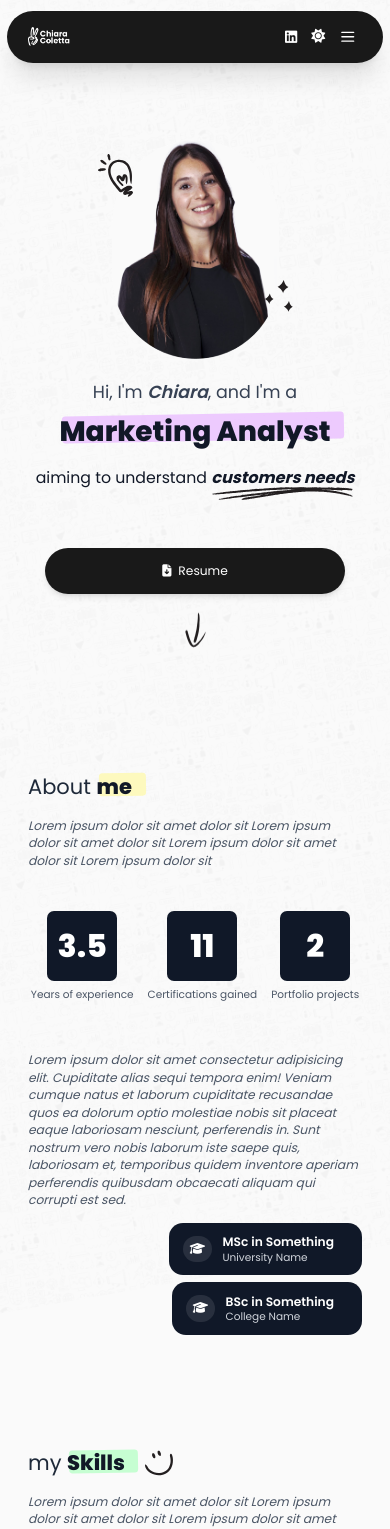
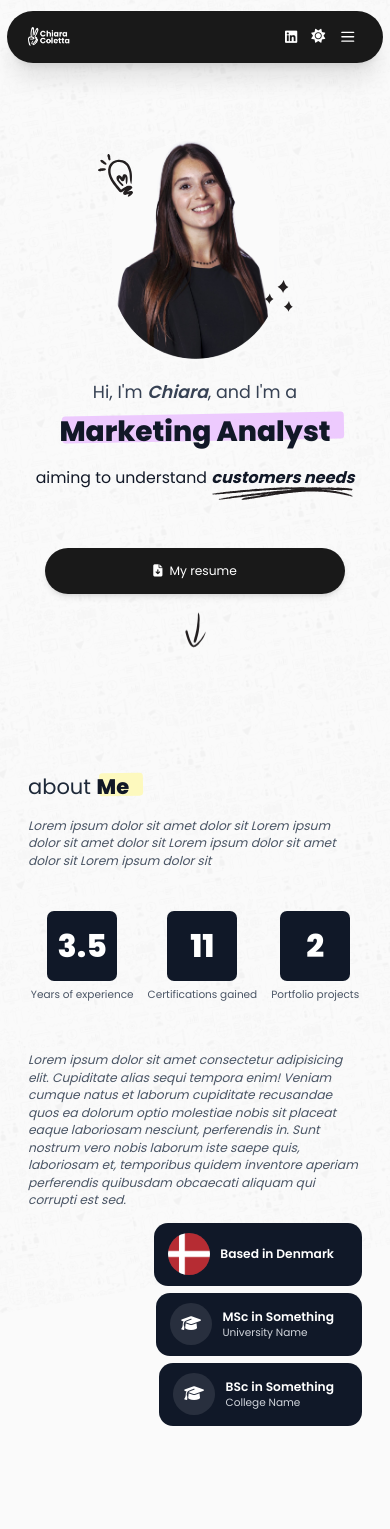
Before and after one commit to Manulapo/ma-portfolio-notion, a Vue app: page / in a window 390 px wide. Shown: the top 1529 px of the page. Built offline with nearby package versions, Linux system fonts and the light colour scheme.

Commit message:
bdge and teheme ifx

```diff
--- a/src/components/Hero.vue
+++ b/src/components/Hero.vue
@@ -24,7 +24,7 @@
                             class="inline-flex items-center gap-2 sm:gap-3 bg-black/90 backdrop-blur-sm text-white px-4 sm:px-8 md:px-16 md:py-4 text-sm sm:text-base rounded-full shadow-md transition ease-in-out w-[90%] py-4 sm:py-2 sm:w-auto justify-center">
                             <i class="fa-solid fa-file-download" aria-hidden="true"></i>
                             <span class="hidden sm:inline">My Resume</span>
-                            <span class="sm:hidden">Resume</span>
+                            <span class="sm:hidden">My resume</span>
                         </a>
                         <a class="hidden sm:inline-flex items-center justify-center h-10 w-10 sm:h-12 sm:w-12 text-black rounded-md cursor-pointer"
                             aria-label="linkedin" :href="links.linkedin" target="_blank" rel="noopener">
--- a/src/components/InfoBadge.vue
+++ b/src/components/InfoBadge.vue
@@ -1,9 +1,17 @@
 <template>
     <div class="bg-gray-900 text-white rounded-2xl p-3 pl-4 sm:p-4 flex items-center gap-3 sm:gap-4 w-fit px-8">
-        <div
-            class="bg-white/10 rounded-full p-2 sm:p-3 flex items-center justify-center text-sm sm:text-base md:text-lg">
-            <i :class="icon" aria-hidden="true"></i>
+        <div class="relative flex-none">
+            <div
+                class="w-12 h-12 sm:w-14 sm:h-14 md:w-16 md:h-16 bg-white/10 rounded-full overflow-hidden flex items-center justify-center">
+                <template v-if="image">
+                    <img :src="image" :alt="title" class="w-full h-full object-cover" />
+                </template>
+                <template v-else>
+                    <i :class="icon" aria-hidden="true" class="text-lg sm:text-xl md:text-2xl"></i>
+                </template>
+            </div>
         </div>
+
         <div>
             <div class="font-semibold text-sm sm:text-base">{{ title }}</div>
             <div class="text-xs sm:text-sm text-gray-300">{{ subtitle }}</div>
@@ -15,6 +23,7 @@
 const props = defineProps({
     title: { type: String, required: true },
     subtitle: { type: String, default: '' },
-    icon: { type: String, default: '' }
+    icon: { type: String, default: '' },
+    image: { type: String, default: '' }
 })
 </script>
--- a/src/composables/useTheme.ts
+++ b/src/composables/useTheme.ts
@@ -35,11 +35,9 @@ export function useTheme() {
                 applyClass(false)
                 return
             }
-            // fallback to system preference
-            if (window.matchMedia && window.matchMedia('(prefers-color-scheme: dark)').matches) {
-                isDark.value = true
-                applyClass(true)
-            }
+            // default to light theme when no saved preference
+            isDark.value = false
+            applyClass(false)
         } catch (e) {
             // ignore
         }
--- a/src/constants/links.ts
+++ b/src/constants/links.ts
@@ -1,19 +1,19 @@
 import linkedinIcon from "/icons/linkedin.png";
 import denmarkFlag from "/icons/DK.png";
 
-const resumePDF = `${window.location.origin}/files/PDF/resumee/Chiara_Coletta_resumee.pdf`;
-const dataAnalyticsPDF = `${window.location.origin}/files/PDF/certifications/Coursera Data Analytics certification.pdf`;
-const pythonCertificationPDF = `${window.location.origin}/files/PDF/certifications/Coursera_PythonCertification.pdf`;
-const dataAnalysisSprSQLPDF = `${window.location.origin}/files/PDF/certifications/Data Analysis with Spreadsheets and SQL_certificate.pdf`;
-const dataAnalyticsMethodMrktPDF = `${window.location.origin}/files/PDF/certifications/Data Analytics Methods for Marketing.pdf`;
-const dataAnalyticsFoundationsPDF = `${window.location.origin}/files/PDF/certifications/Marketing Analytics Foundation.pdf`;
-const marketingAnalyticsPDF = `${window.location.origin}/files/PDF/certifications/Marketing Analytics with Meta Certification.pdf`;
-const marketingSciencePDF = `${window.location.origin}/files/PDF/certifications/Meta Marketing Science Certification Exam.pdf`;
-const statisticFoundationsPDF = `${window.location.origin}/files/PDF/certifications/Statistics Foundations.pdf`;
-const pythonDataAnalyticsMavenPDF = `${window.location.origin}/files/PDF/certifications/pythonDataAnalyticsMavenPDF.pdf`;
-const PythonPandasCertificationMavenPDF = `${window.location.origin}/files/PDF/certifications/PythonPandasCertification.pdf`
-const hubSpotSocialMediaReady = `${window.location.origin}/files/PDF/certifications/HubSpot_SocialMediaCertified.jpg`;
-const avatar = `${window.location.origin}/images/other/me.png`;
+const resumePDF = `/files/PDF/resumee/Chiara_Coletta_resumee.pdf`;
+const dataAnalyticsPDF = `/files/PDF/certifications/Coursera Data Analytics certification.pdf`;
+const pythonCertificationPDF = `/files/PDF/certifications/Coursera_PythonCertification.pdf`;
+const dataAnalysisSprSQLPDF = `/files/PDF/certifications/Data Analysis with Spreadsheets and SQL_certificate.pdf`;
+const dataAnalyticsMethodMrktPDF = `/files/PDF/certifications/Data Analytics Methods for Marketing.pdf`;
+const dataAnalyticsFoundationsPDF = `/files/PDF/certifications/Marketing Analytics Foundation.pdf`;
+const marketingAnalyticsPDF = `/files/PDF/certifications/Marketing Analytics with Meta Certification.pdf`;
+const marketingSciencePDF = `/files/PDF/certifications/Meta Marketing Science Certification Exam.pdf`;
+const statisticFoundationsPDF = `/files/PDF/certifications/Statistics Foundations.pdf`;
+const pythonDataAnalyticsMavenPDF = `/files/PDF/certifications/pythonDataAnalyticsMavenPDF.pdf`;
+const PythonPandasCertificationMavenPDF = `/files/PDF/certifications/PythonPandasCertification.pdf`
+const hubSpotSocialMediaReady = `/files/PDF/certifications/HubSpot_SocialMediaCertified.jpg`;
+const avatar = `/images/other/me.png`;
 
 
 export const links = {
--- a/src/views/About.vue
+++ b/src/views/About.vue
@@ -1,5 +1,5 @@
 <template>
-    <Section id="about" contained :section-name="['About', 'me']" section-desc="Lorem ipsum dolor sit amet dolor sit Lorem ipsum dolor sit amet dolor sit Lorem ipsum dolor sit amet
+    <Section id="about" contained :section-name="['about', 'Me']" section-desc="Lorem ipsum dolor sit amet dolor sit Lorem ipsum dolor sit amet dolor sit Lorem ipsum dolor sit amet
         dolor sit Lorem ipsum dolor sit" section-color="yellow">
         <div class="relative">
             <div class="max-w-5xl mx-auto">
@@ -27,6 +27,7 @@
                     </p>
 
                     <div class="w-full md:w-80 flex flex-col justify-end items-end gap-2 sm:gap-3 md:gap-4">
+                        <InfoBadge title="Based in Denmark" subtitle="" image="/icons/DK.png" />
                         <InfoBadge title="MSc in Something" subtitle="University Name" icon="fas fa-graduation-cap" />
                         <InfoBadge title="BSc in Something" subtitle="College Name" icon="fas fa-graduation-cap" />
                     </div>
```
